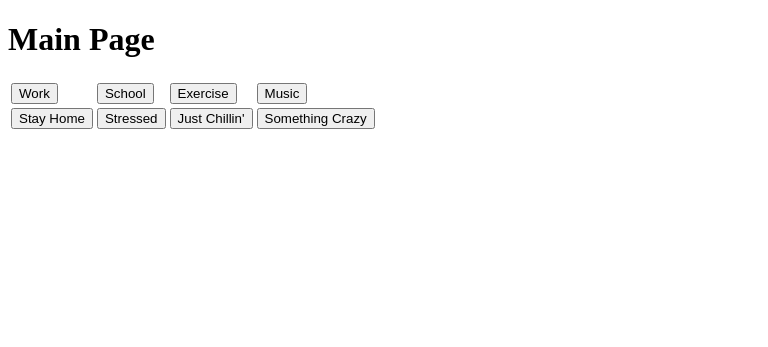
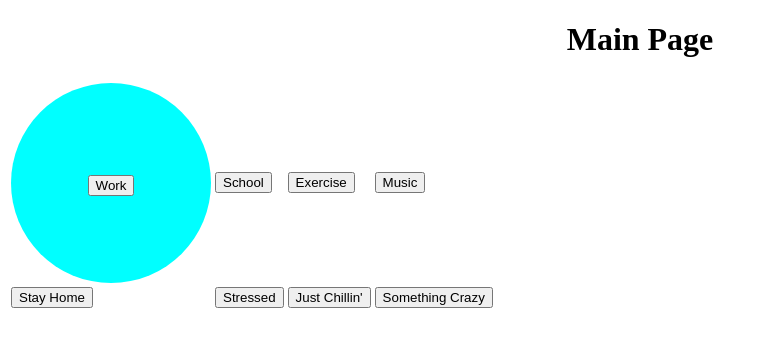
Before and after one commit to laguirre12/2Do2Day, a Python web app: template templates/index.html in a window 1280 px wide. Shown: the top 347 px of the page, without its empty margins (0-768 px from the left). Run offline with Jinja, Linux system fonts and the light colour scheme; the template is opened without the code that fills it, so the values that code supplies are empty.

Commit message:
other changes

```diff
--- a/app.yaml
+++ b/app.yaml
@@ -8,6 +8,8 @@ handlers:
 - url: /favicon\.ico
   static_files: favicon.ico
   upload: favicon\.ico
+- url: /css
+  static_dir: css
 
 - url: .*
   script: main.app
--- /dev/null
+++ b/css/index_style.css
@@ -0,0 +1,11 @@
+#button {
+  display: block;
+  width: 200px;
+  height: 200px;
+  border-radius: 100px;
+  font-size: 20px;
+  color: blue;
+  line-height: 200px;
+  text-align: center;
+  background: Aqua;
+}
--- a/templates/index.html
+++ b/templates/index.html
@@ -6,13 +6,17 @@
     <link href='/css/style.css' rel='stylesheet' type='text/css'>
     <script src="/js/ajax.js"></script> -->
   </head>
-  <body>
+  <link rel="stylesheet" type="text/css" href="../css/index_style.css">
+
+  <body id="body">
+    <center>
     <h1>Main Page</h1>
+  </center>
 
     <table>
       <tr>
         <td>
-          <form method='post' action="/work">
+          <form id="button" method='post' action="/work">
             <input type='submit' value='Work'>
           </form>
         </td>
```
Also changed, not shown: css/work_style.css (added), templates/exercise.html (line endings or trailing spaces).
